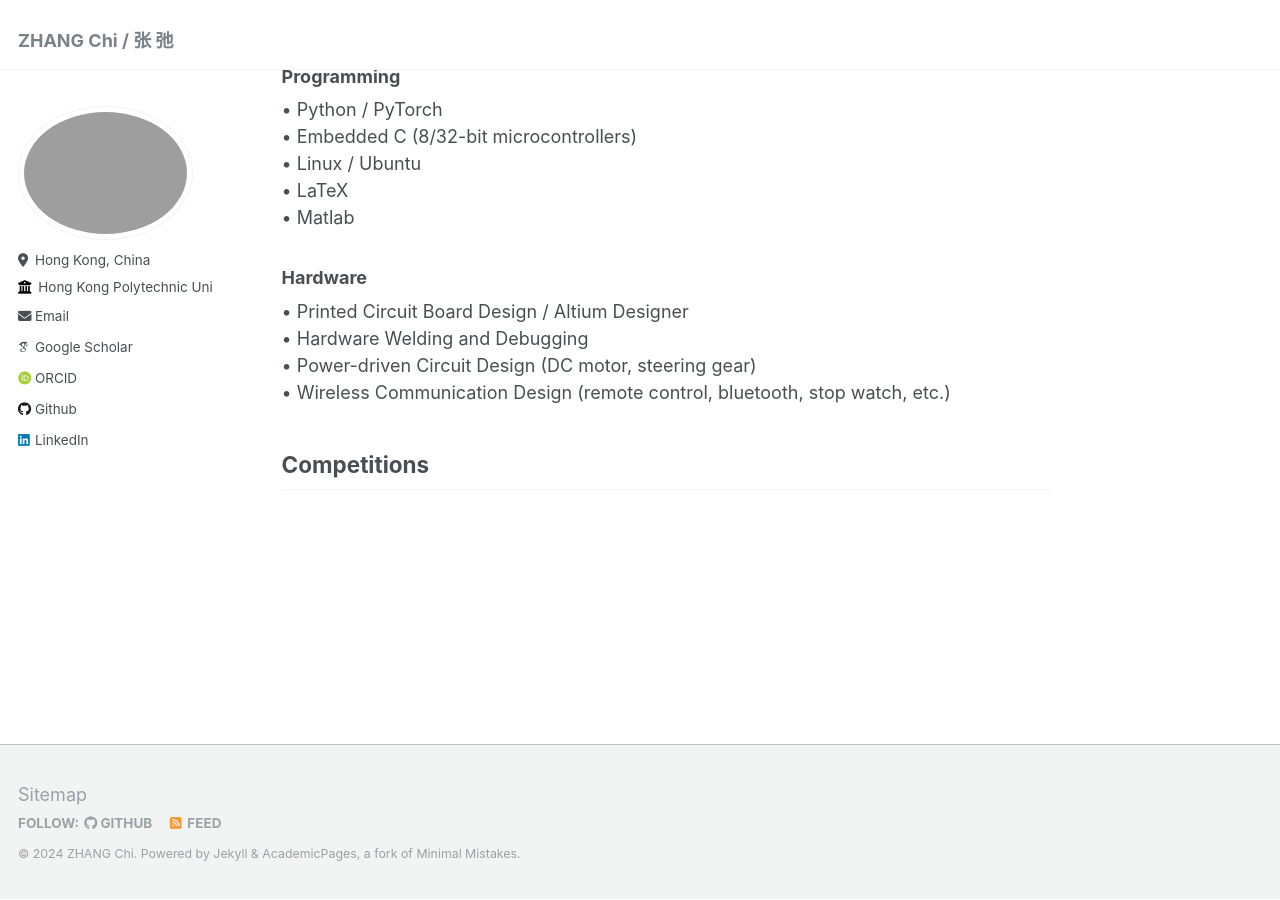
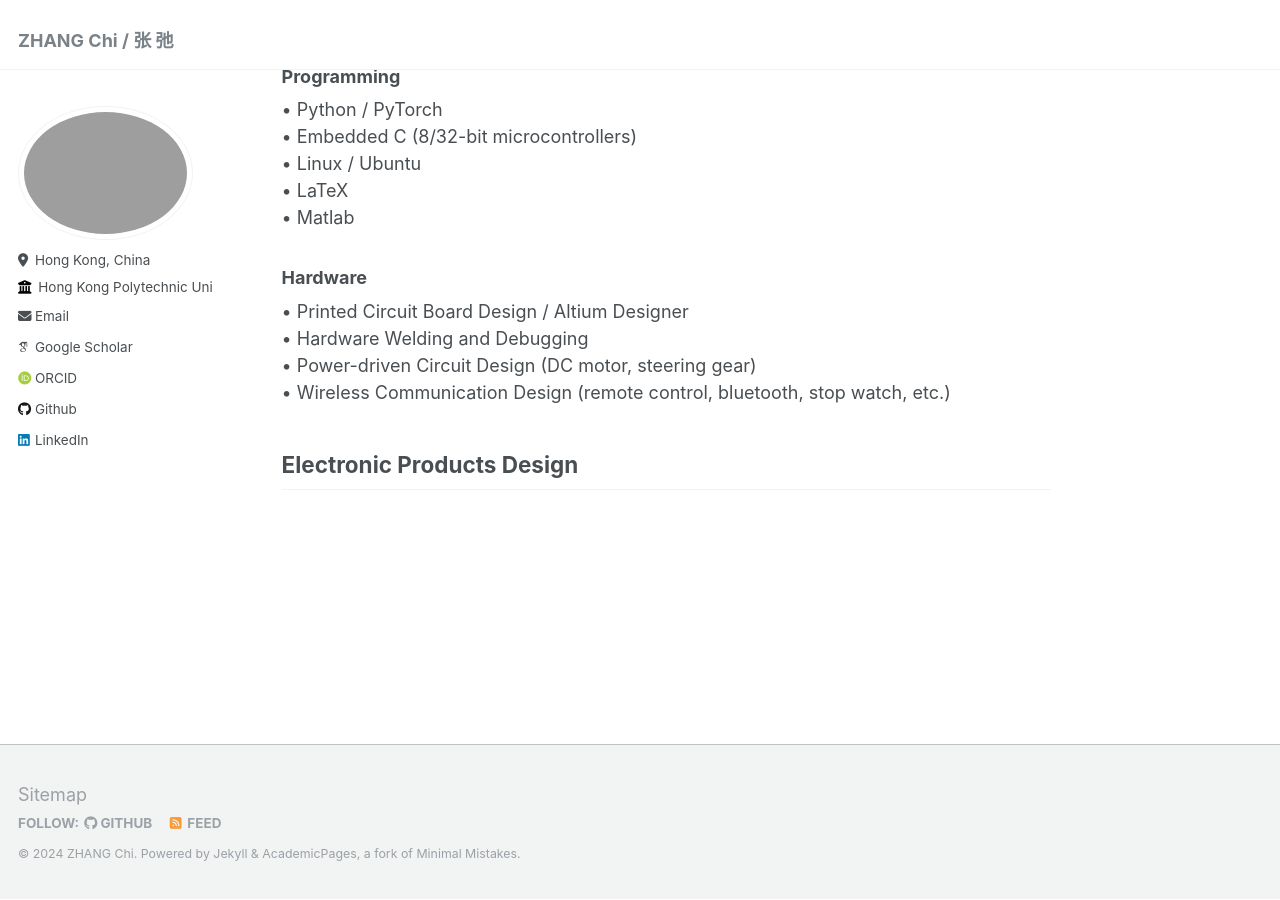
Before and after one commit to mrchasezhang/mrchasezhang.github.io, a Jekyll site: the page built from _pages/about.md, in a window 1280 px wide and 900 px high, scrolled down 1665 px. Built offline with Jekyll 4.4.1, drawn with Linux system fonts in a browser that asks for light colours; some web fonts are replaced.

Commit message:
Update about.md

```diff
--- a/_pages/about.md
+++ b/_pages/about.md
@@ -61,4 +61,4 @@ My publications are available via [Google Scholar](https://scholar.google.com/ci
 • Power-driven Circuit Design (DC motor, steering gear)
 • Wireless Communication Design (remote control, bluetooth, stop watch, etc.)
 
-## Competitions
+## Electronic Products Design
```
